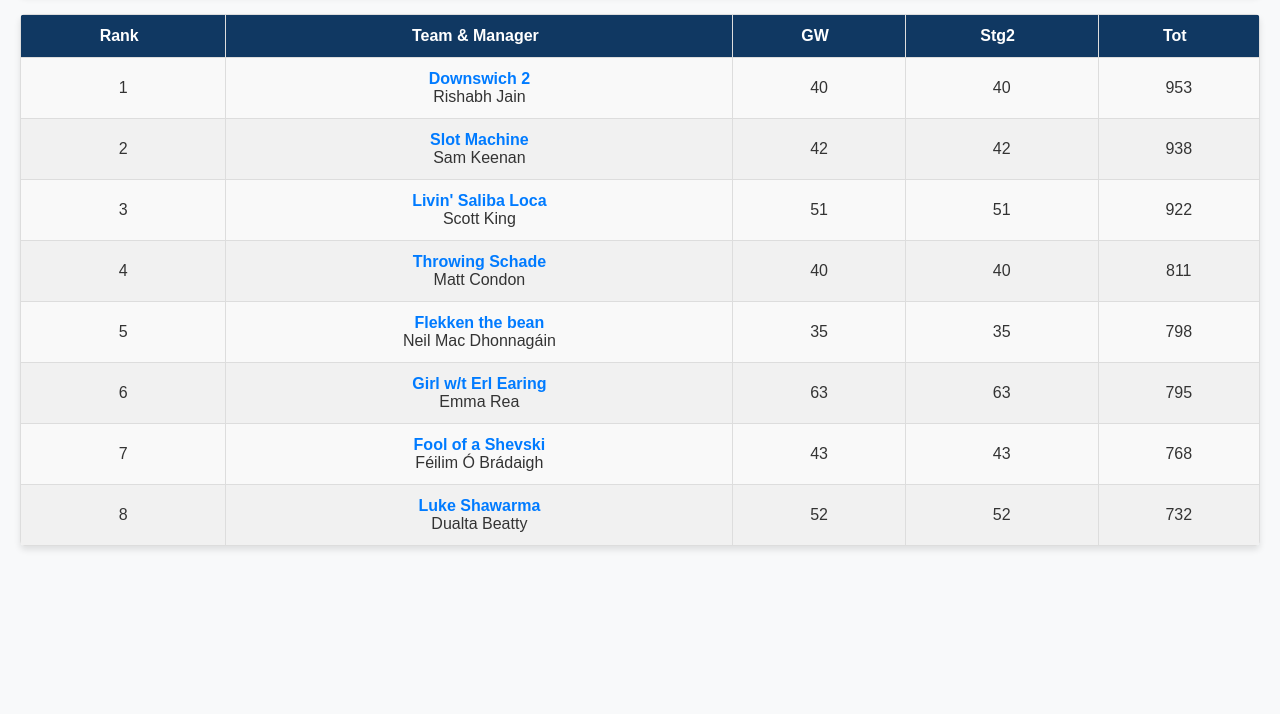
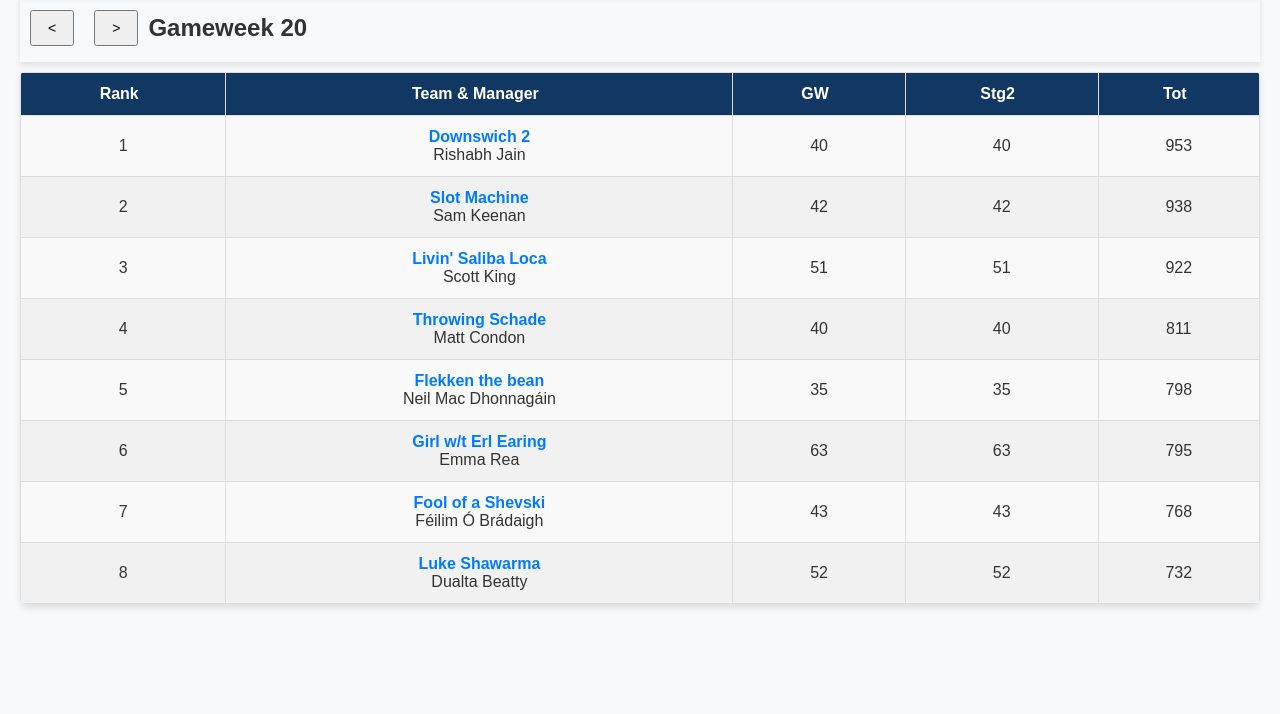
Before and after one commit to matt-condon/fpl-draft-league-table-aggregator, a plain HTML site: page ui/index.html in a window 1280 px wide. Shown: the part 86-800 px from the top of the page. Drawn offline with Linux system fonts and the light colour scheme.

Commit message:
ui: add navigation by gameweek (#15)

```diff
--- a/ui/index.html
+++ b/ui/index.html
@@ -8,7 +8,7 @@
     <link rel="icon" type="image/jpeg" href="logo.jpeg">
 
     <script>
-        const filePath = '../data/view/aggregated-league-table-live.json';
+        let filePath = '../data/view/aggregated-league-table-live.json';
     </script>
 </head>
 <body>
--- a/ui/script.js
+++ b/ui/script.js
@@ -1,9 +1,22 @@
+let gameweekIndex = 0;
+
 // Fetch the aggregated league table data from the JSON file
 fetch(filePath)
     .then(response => response.json())
     .then(data => {
+        setTableFromJsonData(data);
+    })
+    .catch(error =>
+        console.error('Error fetching league table data:', error)
+    );
+
+
+function setTableFromJsonData(data) {
     const tableBody = document.getElementById('leagueTable').getElementsByTagName('tbody')[0];
+    // resets the table
+    tableBody.innerHTML = '';
 
+    gameweekIndex = data.Event;
     data.Standings.forEach(entry => {
         const row = document.createElement('tr');
 
@@ -23,9 +36,8 @@ fetch(filePath)
     });
 
     const eventElement = document.getElementById('event');
-        eventElement.textContent = `[${data.Event}]`;
-    })
-    .catch(error => console.error('Error fetching league table data:', error));
+    eventElement.textContent = `Gameweek ${gameweekIndex}`;
+}
 
 function sortTable(columnIndex) {
     const table = document.getElementById("leagueTable");
@@ -68,3 +80,18 @@ function sortTable(columnIndex) {
         }
     });
 }
+
+function navigate(navDirection) {
+    gameweekIndex += navDirection;
+    filePath = `../data/view/aggregated-league-table-${gameweekIndex}.json`;
+
+    fetch(filePath)
+        .then(response => response.json())
+        .then(data => {
+            setTableFromJsonData(data);
+        })
+        .catch(error => {
+            console.error('Error fetching league table data:', error);
+            gameweekIndex -= navDirection;
+        });
+}
--- a/ui/styles.css
+++ b/ui/styles.css
@@ -33,7 +33,6 @@ a:hover {
     display: flex;
     justify-content: space-between;
     align-items: center;
-    margin-bottom: 20px;
     padding: 10px;
     background-color: #ffffff;
     box-shadow: 0 4px 6px rgba(0, 0, 0, 0.1);
@@ -103,6 +102,24 @@ tr:hover td {
     color: #666;
 }
 
+#navigation {
+    display: flex;
+    justify-content: flex-start;
+    align-items: center;
+    box-shadow: 0 4px 6px rgba(0, 0, 0, 0.1);
+}
+
+#navButton {
+    margin: 10px;
+    padding: 8px 16px;
+    font-size: 14px;
+    cursor: pointer;
+}
+
+#navButton:hover {
+    background-color: #3996f9;
+}
+
 /* Dark Mode Styles */
 @media (prefers-color-scheme: dark) {
     body {
--- a/ui/tables/live.html
+++ b/ui/tables/live.html
@@ -2,9 +2,14 @@
     <img src="logo.jpeg" alt="Page Logo" class="logo">
     <h1>
         Aggregated Table
-        <span id="event"></span>
     </h1>
     <a href="stage-1">Stage 1 Static Table</a>
+</div>
+
+<div id="navigation">
+    <button onclick="navigate(-1)" id="navButton"><</button>
+    <button onclick="navigate(1)" id="navButton">></button>
+    <h2 id="event"></h2>
 </div>
 
 <table id="leagueTable">
```
Also changed, not shown: ui/stage-1/index.html (+4 -1 lines). Lines whose indentation alone changed are shown as unchanged.
